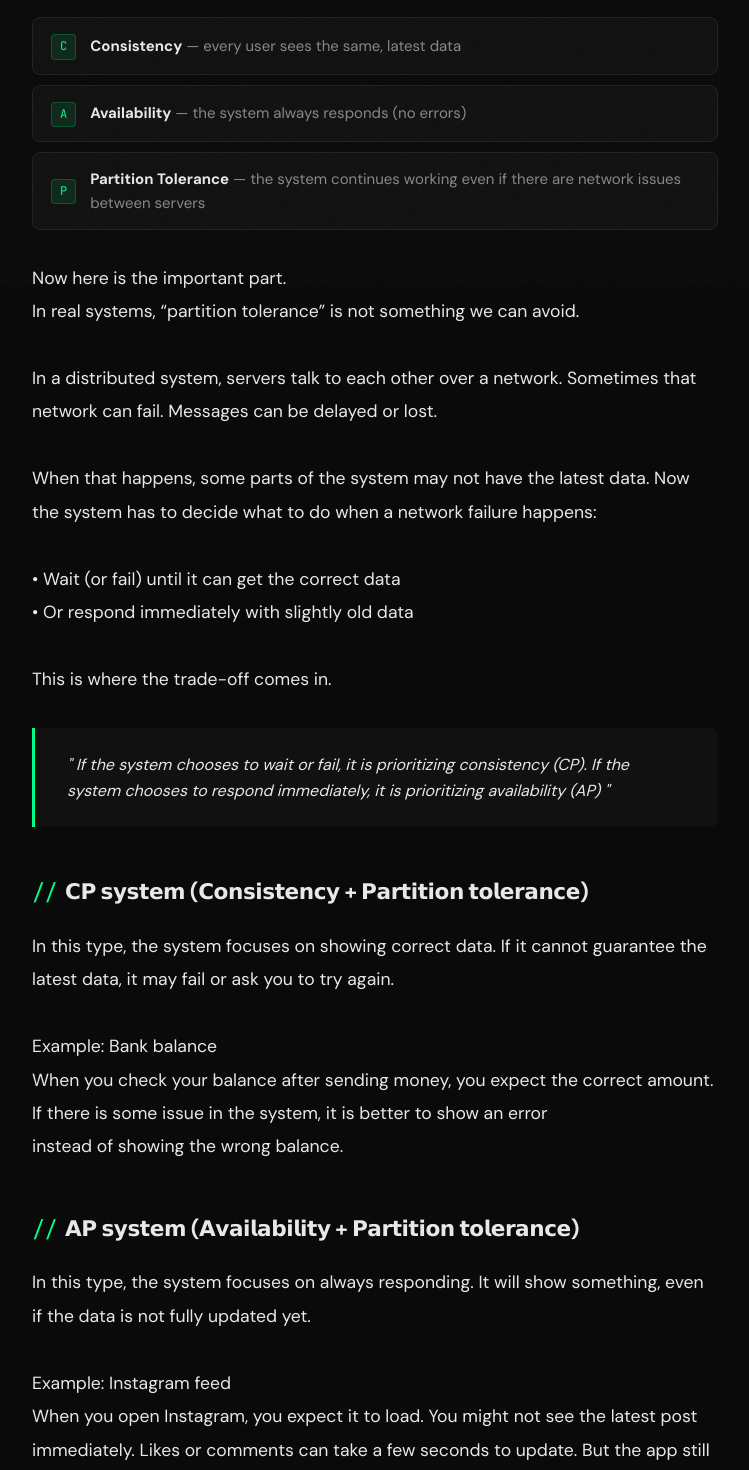
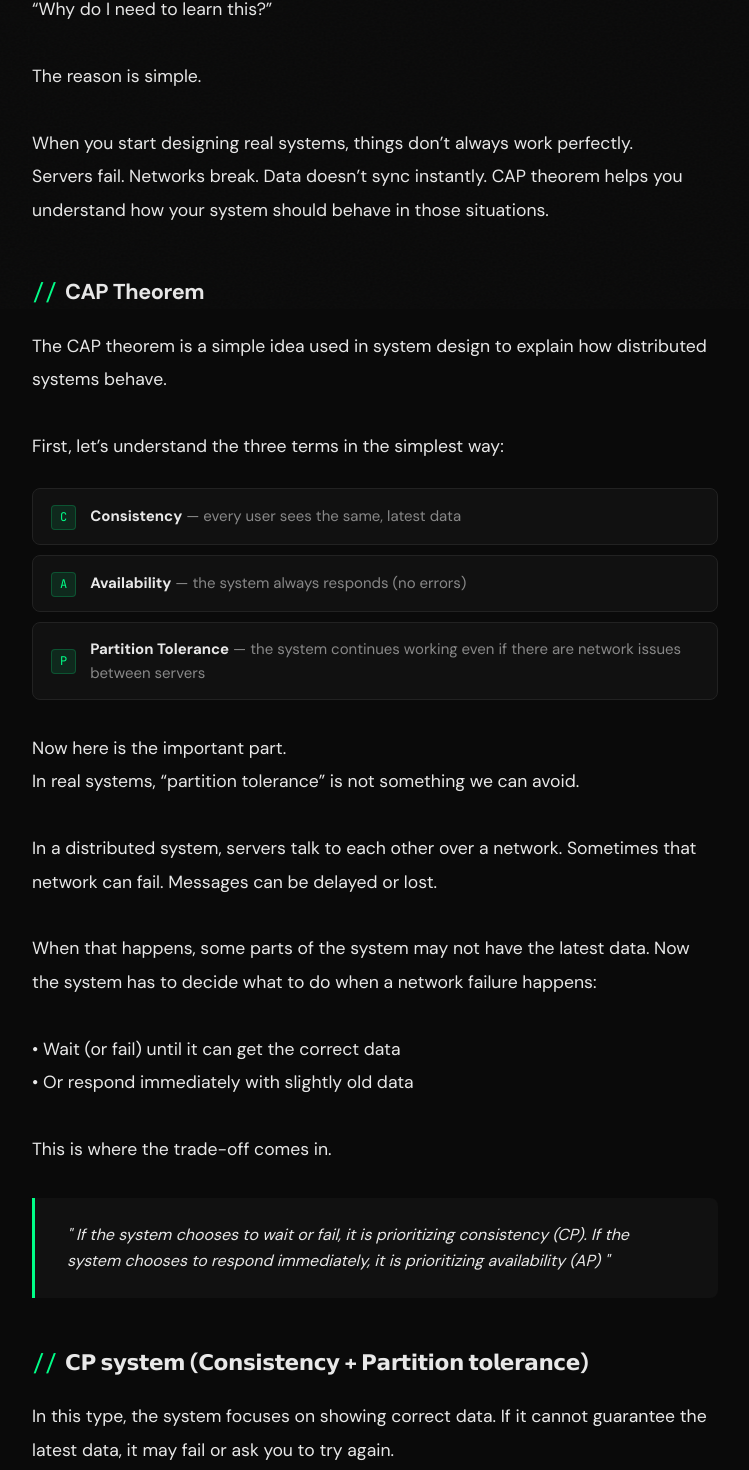
Before and after one commit to sridevi14/sridevi-portfolio, a Next.js app: page /blog/cap-theorem in a window 1280 px wide. Shown: the part 691-2161 px from the top of the page, without its empty margins (265-1014 px from the left). Built offline with nearby package versions, Linux system fonts and the light colour scheme.

Commit message:
fix: fixes

```diff
--- a/src/app/blog/[slug]/page.tsx
+++ b/src/app/blog/[slug]/page.tsx
@@ -172,14 +172,28 @@ I'm slowly starting to accept that maybe figuring life out just looks like exper
     date: 'Apr 07, 2026',
     category: 'System Design',
     readTime: '5 min read',
-    intro: 'A simple idea that helps you decide how your system should behave when things go wrong — and why you have less choice than you think.',
+    intro: 'A simple idea that helps you decide how your system should behave when things go wrong.',
     content: (
 <>
   <BlogText>
-          {`The CAP theorem is a simple idea used in system design to explain how distributed systems behave.
+          {`If you’re new to system design, you’ve probably heard about the CAP theorem early on. At first, it might feel like just another concept to memorize.
+
+You might even wonder?
+“Why do I need to learn this?”
+
+The reason is simple.
+
+When you start designing real systems, things don’t always work perfectly.
+Servers fail. Networks break. Data doesn’t sync instantly. CAP theorem helps you understand how your system should behave in those situations.`}
+        </BlogText>
+        <BlogSection>
+CAP Theorem
+        </BlogSection>
+        <BlogText>
+          {` The CAP theorem is a simple idea used in system design to explain how distributed systems behave.
 
           First, let’s understand the three terms in the simplest way:`}
-  </BlogText>
+        </BlogText>
          <BlogDefinitions definitions={[
           { letter: 'C', text: '<strong>Consistency</strong> — every user sees the same, latest data' },
           { letter: 'A', text: '<strong>Availability</strong> — the system always responds (no errors)' },
@@ -201,17 +215,21 @@ This is where the trade-off comes in.
         </BlogText>
         <BlogQuote >
 {`If the system chooses to wait or fail, it is prioritizing consistency (CP).
-If the system chooses to respond immediately, it is prioritizing availability (AP)`}
+ If the system chooses to respond immediately, it is prioritizing availability (AP)`}
         </BlogQuote>
         <BlogSection>𝗖𝗣 𝘀𝘆𝘀𝘁𝗲𝗺 (𝗖𝗼𝗻𝘀𝗶𝘀𝘁𝗲𝗻𝗰𝘆 + 𝗣𝗮𝗿𝘁𝗶𝘁𝗶𝗼𝗻 𝘁𝗼𝗹𝗲𝗿𝗮𝗻𝗰𝗲)
         </BlogSection>
         <BlogText>
           {`In this type, the system focuses on showing correct data. If it cannot guarantee the latest data, it may fail or ask you to try again.
 
-Example: Bank balance
-When you check your balance after sending money, you expect the correct amount.
-If there is some issue in the system, it is better to show an error
-instead of showing the wrong balance.`}
+Example: Bank balance → CP system
+
+Consistency matters most → You expect the latest, correct balance every time.
+Availability is secondary → The system may delay the response or show an error if it can’t guarantee correctness.
+Why?
+In a distributed system, your balance might be stored across multiple servers.
+Network issues can mean some servers have outdated data.
+If the system returned data from an outdated server, you’d see the wrong balance — which could be disastrous. So, the system chooses to prioritize consistency (CP) over availability (AP) in this case.`}
         </BlogText>
          <BlogSection>𝗔𝗣 𝘀𝘆𝘀𝘁𝗲𝗺 (𝗔𝘃𝗮𝗶𝗹𝗮𝗯𝗶𝗹𝗶𝘁𝘆 + 𝗣𝗮𝗿𝘁𝗶𝘁𝗶𝗼𝗻 𝘁𝗼𝗹𝗲𝗿𝗮𝗻𝗰𝗲)
         </BlogSection>
@@ -219,8 +237,11 @@ instead of showing the wrong balance.`}
           {` In this type, the system focuses on always responding. It will show something, even if the data is not fully updated yet.
 
 Example: Instagram feed
-When you open Instagram, you expect it to load. You might not see the latest post immediately. Likes or comments can take a few seconds to update. But the app still works and shows content.
+In this case:
+Instagram prioritizes availability → the app always responds and shows something immediately. It does not wait for perfectly up-to-date data (posts, likes, comments may be slightly delayed). So, it sacrifices strict consistency for a better user experience.
 
+In CAP terms: Instagram feed → AP system
+A (Availability) wins over C (Consistency) because users prefer the app to load instantly rather than see a delayed error-free feed.
 Simple way to remember`}
         </BlogText>
         <BlogDefinitions definitions={[
--- a/src/app/blog/page.tsx
+++ b/src/app/blog/page.tsx
@@ -59,7 +59,7 @@ const blogPosts = [
      {
     date: 'Apr 07, 2026',
     title: 'CAP Theorem',
-    description: 'A simple idea that helps you decide how your system should behave when things go wrong — and why you have less choice than you think.',
+    description: 'A simple idea that helps you decide how your system should behave when things go wrong.',
     slug: 'cap-theorem',
     category: 'System Design',
     tags: ['System Design', 'Scalability'],
```
